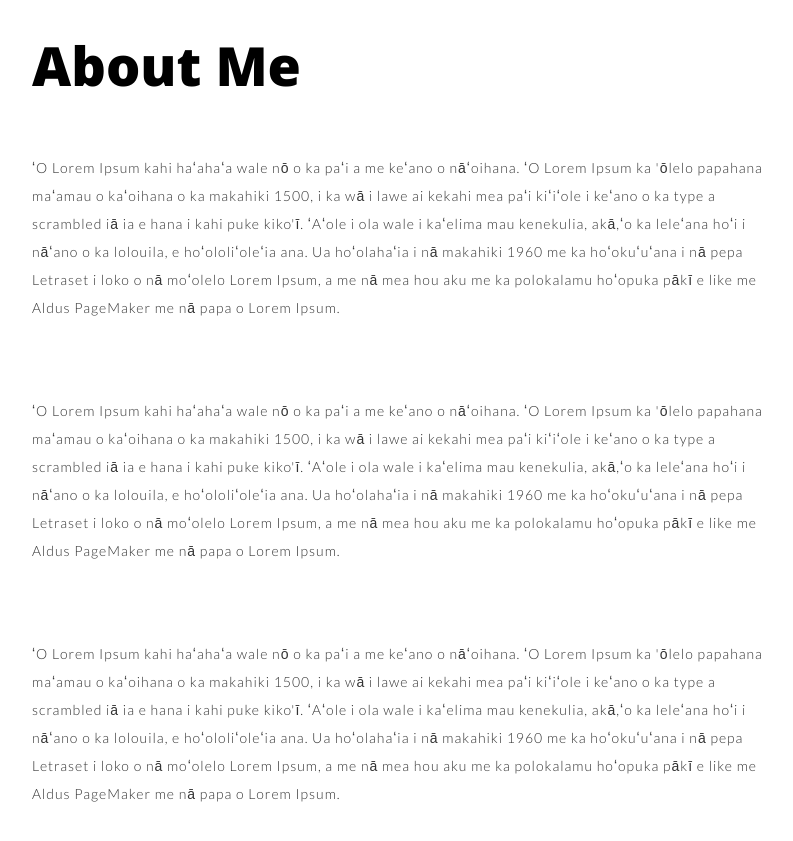
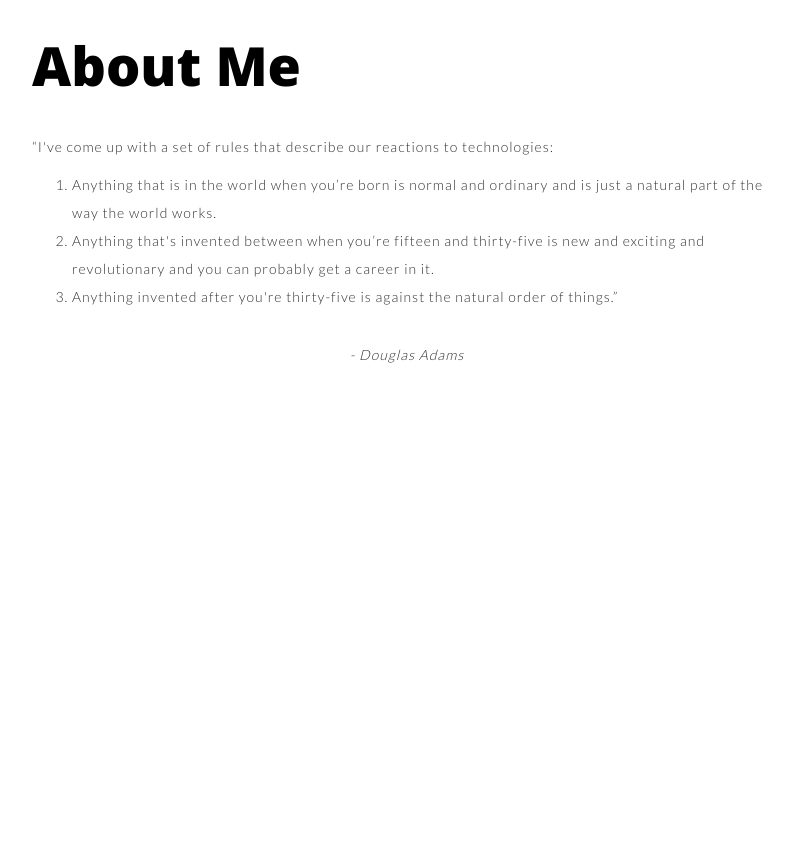
Before and after one commit to JASmedley/ACA_web101_Jasmine_Smedley, a plain HTML site: page myPortfolio/index.html in a window 1280 px wide. Shown: the part 860-1701 px from the top of the page, without its empty margins (233-1026 px from the left). After the commit the page ends 1334 px from the top, so only its background shows below. Drawn offline with nearby package versions, Linux system fonts and the light colour scheme.

Commit message:
adding resume

```diff
--- a/myPortfolio/index.html
+++ b/myPortfolio/index.html
@@ -42,10 +42,13 @@
     <div class="ContentContainer">
       <div class="Content2" id="aboutme">
         <h3> About Me </h3>
-        <p>ʻO Lorem Ipsum kahi haʻahaʻa wale nō o ka paʻi a me keʻano o nāʻoihana. ʻO Lorem Ipsum ka 'ōlelo papahana maʻamau o kaʻoihana o ka makahiki 1500, i ka wā i lawe ai kekahi mea paʻi kiʻiʻole i keʻano o ka type a scrambled iā ia e hana i kahi puke kiko'ī. ʻAʻole i ola wale i kaʻelima mau kenekulia, akā,ʻo ka leleʻana hoʻi i nāʻano o ka lolouila, e hoʻololiʻoleʻia ana. Ua hoʻolahaʻia i nā makahiki 1960 me ka hoʻokuʻuʻana i nā pepa Letraset i loko o nā moʻolelo Lorem Ipsum, a me nā mea hou aku me ka polokalamu hoʻopuka pākī e like me Aldus PageMaker me nā papa o Lorem Ipsum.</p>
-        <p>ʻO Lorem Ipsum kahi haʻahaʻa wale nō o ka paʻi a me keʻano o nāʻoihana. ʻO Lorem Ipsum ka 'ōlelo papahana maʻamau o kaʻoihana o ka makahiki 1500, i ka wā i lawe ai kekahi mea paʻi kiʻiʻole i keʻano o ka type a scrambled iā ia e hana i kahi puke kiko'ī. ʻAʻole i ola wale i kaʻelima mau kenekulia, akā,ʻo ka leleʻana hoʻi i nāʻano o ka lolouila, e hoʻololiʻoleʻia ana. Ua hoʻolahaʻia i nā makahiki 1960 me ka hoʻokuʻuʻana i nā pepa Letraset i loko o nā moʻolelo Lorem Ipsum, a me nā mea hou aku me ka polokalamu hoʻopuka pākī e like me Aldus PageMaker me nā papa o Lorem Ipsum.</p>
-       <p>ʻO Lorem Ipsum kahi haʻahaʻa wale nō o ka paʻi a me keʻano o nāʻoihana. ʻO Lorem Ipsum ka 'ōlelo papahana maʻamau o kaʻoihana o ka makahiki 1500, i ka wā i lawe ai kekahi mea paʻi kiʻiʻole i keʻano o ka type a scrambled iā ia e hana i kahi puke kiko'ī. ʻAʻole i ola wale i kaʻelima mau kenekulia, akā,ʻo ka leleʻana hoʻi i nāʻano o ka lolouila, e hoʻololiʻoleʻia ana. Ua hoʻolahaʻia i nā makahiki 1960 me ka hoʻokuʻuʻana i nā pepa Letraset i loko o nā moʻolelo Lorem Ipsum, a me nā mea hou aku me ka polokalamu hoʻopuka pākī e like me Aldus PageMaker me nā papa o Lorem Ipsum.</p>
-      </div>
+        <p>“I've come up with a set of rules that describe our reactions to technologies:
+         <ol>
+         <li>Anything that is in the world when you’re born is normal and ordinary and is just a natural part of the way the world works.</li>
+         <li>Anything that's invented between when you’re fifteen and thirty-five is new and exciting and revolutionary and you can probably get a career in it.</li>
+         <li>Anything invented after you're thirty-five is against the natural order of things.”</li>
+         </ol>
+        <p class="quote"> - Douglas Adams</p>
     </div>
   </div>
 </body>
--- /dev/null
+++ b/myPortfolio/resume-style.css
@@ -0,0 +1,5 @@
+body {
+  border: 3px solid black;
+  display: grid;
+  grid-template: 22% 22% 22% 10% 22% / 1fr 1fr 1fr ;
+  }
--- a/myPortfolio/style.css
+++ b/myPortfolio/style.css
@@ -240,11 +240,24 @@ h3 {
   font-size: 3em ;
 }
 p {
-  margin: 75px 0;
+  margin: 30px 0;
   font-family: 'Lato', sans-serif;
   letter-spacing: 1px;
   font-size:14px;
   color: #333333;
+  display: flex;
+}
+ol {
+  margin: -20px 0px 0px 0px;
+  font-family: 'Lato', sans-serif;
+  letter-spacing: 1px;
+  font-size:14px;
+  color: #333333;
+  line-height: 2;
+}
+p.quote {
+  font-style: italic;
+  justify-content: center;
 }
 
 @media only screen and (max-width: 1350px) {
```
Also changed, not shown: myPortfolio/resume.html (added, +45 -0 lines).
